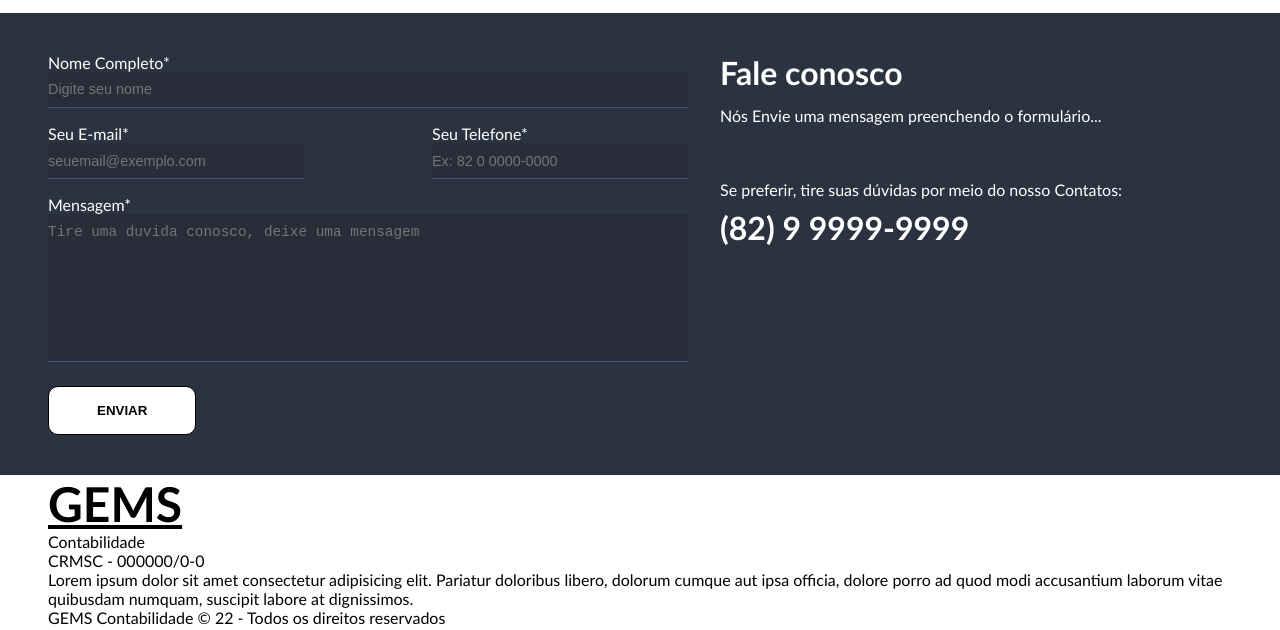
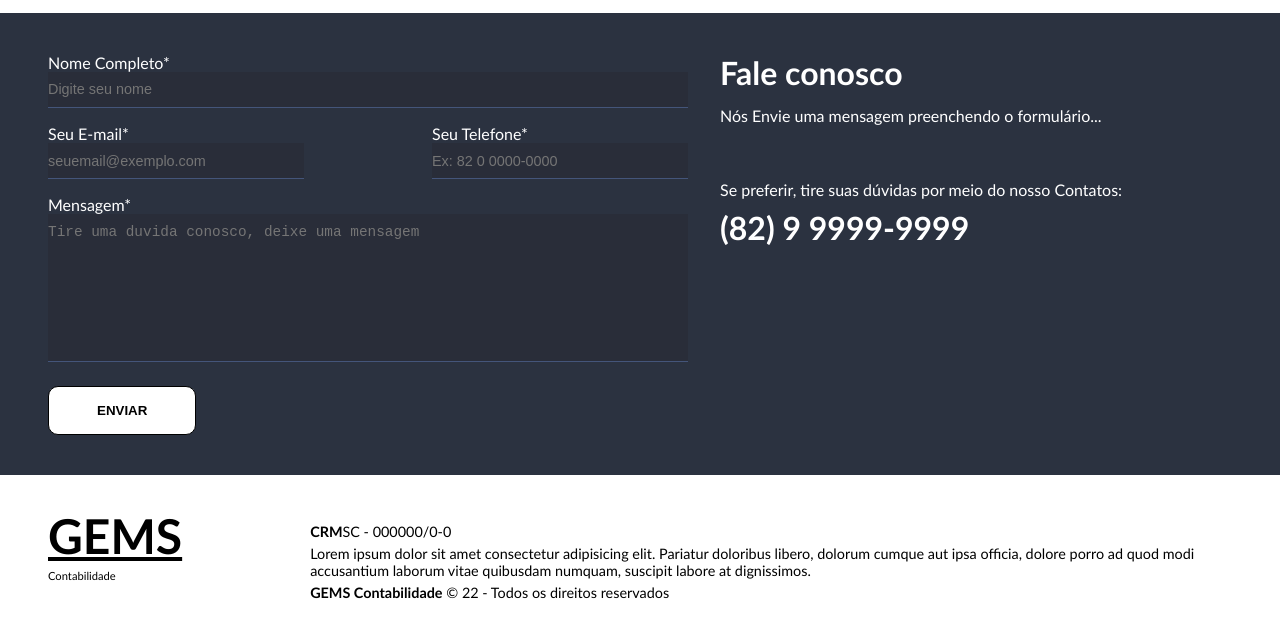
Before and after one commit to Elliasx/contabilidade, a plain HTML site: page index.html in a window 1280 px wide. Shown: the part 1618-2248 px from the top of the page. Drawn offline with Linux system fonts and the light colour scheme; a script that the page names is missing.

Commit message:
projeto contabilidade feito

```diff
--- a/css/style.css
+++ b/css/style.css
@@ -341,3 +341,35 @@ body{
     font-size: 2rem;
     font-weight: bold;
 }
+.footer{
+    display: flex;
+    gap: 7rem;
+    padding: 2rem 0;
+}
+.footer .navbar-brand a span{
+    font-size: .7rem;
+}
+.footer-info{
+    padding: 1rem;
+}
+.footer-info p{
+    font-size: 0.9rem;
+    margin-bottom: .3rem;
+}
+.footer-info span{
+    font-weight: bold;
+}
+.footer a{
+    text-decoration: none;
+    color: var(--black);
+}
+.find-me{
+    height: 10vh;
+    text-align: center;
+}
+.find-me a{
+    color: #000;
+    display: inline-block;
+    padding: .4rem;
+    text-decoration: none;
+}
```
